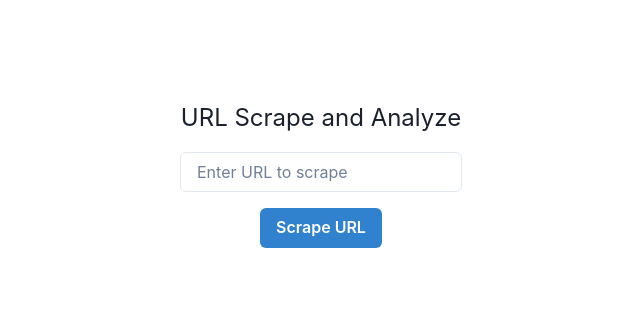
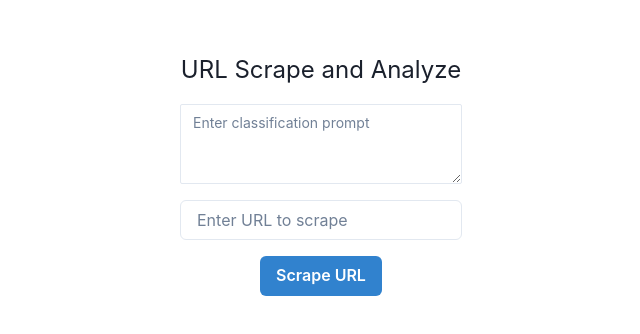
Before and after one commit to GPT-Engineer-App-Dev/firecrawl-scrape-summarize, a React (Vite) app: page / in a window 1280 px wide. Shown: the part 226-560 px from the top of the page, without its empty margins (319-959 px from the left). Built offline with nearby package versions, Linux system fonts and the light colour scheme.

Commit message:
Implemented dynamic classification prompt feature with user-friendly textbox in the web app.

```diff
--- a/src/pages/Index.jsx
+++ b/src/pages/Index.jsx
@@ -1,5 +1,5 @@
 import React, { useState } from 'react';
-import { Container, VStack, Input, Button, Text, Box } from '@chakra-ui/react';
+import { Container, VStack, Input, Button, Text, Box, Textarea } from '@chakra-ui/react';
 
 const Index = () => {
   const [url, setUrl] = useState('');
@@ -7,6 +7,7 @@ const Index = () => {
   const [quality, setQuality] = useState('');
   const [markdownContent, setMarkdownContent] = useState('');
   const [loading, setLoading] = useState(false);
+  const [classificationPrompt, setClassificationPrompt] = useState('');
 
   const handleScrape = async () => {
     setLoading(true);
@@ -37,6 +38,13 @@ const Index = () => {
     <Container centerContent maxW="container.md" height="100vh" display="flex" flexDirection="column" justifyContent="center" alignItems="center">
       <VStack spacing={4}>
         <Text fontSize="2xl">URL Scrape and Analyze</Text>
+        <Textarea
+          placeholder="Enter classification prompt"
+          value={classificationPrompt}
+          onChange={(e) => setClassificationPrompt(e.target.value)}
+          size="sm"
+          resize="vertical"
+        />
         <Input placeholder="Enter URL to scrape" value={url} onChange={(e) => setUrl(e.target.value)} />
         <Button onClick={handleScrape} isLoading={loading} colorScheme="blue">Scrape URL</Button>
         {summary && (
```
